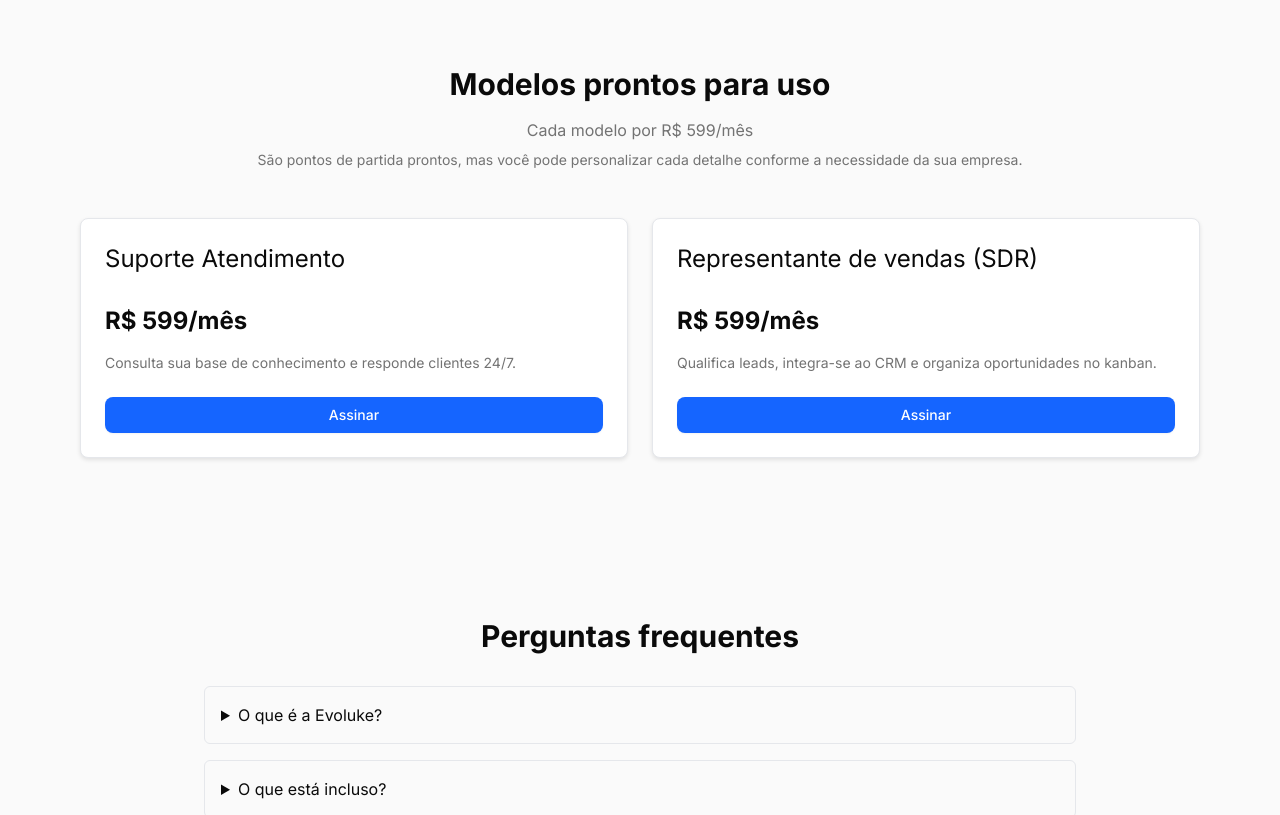
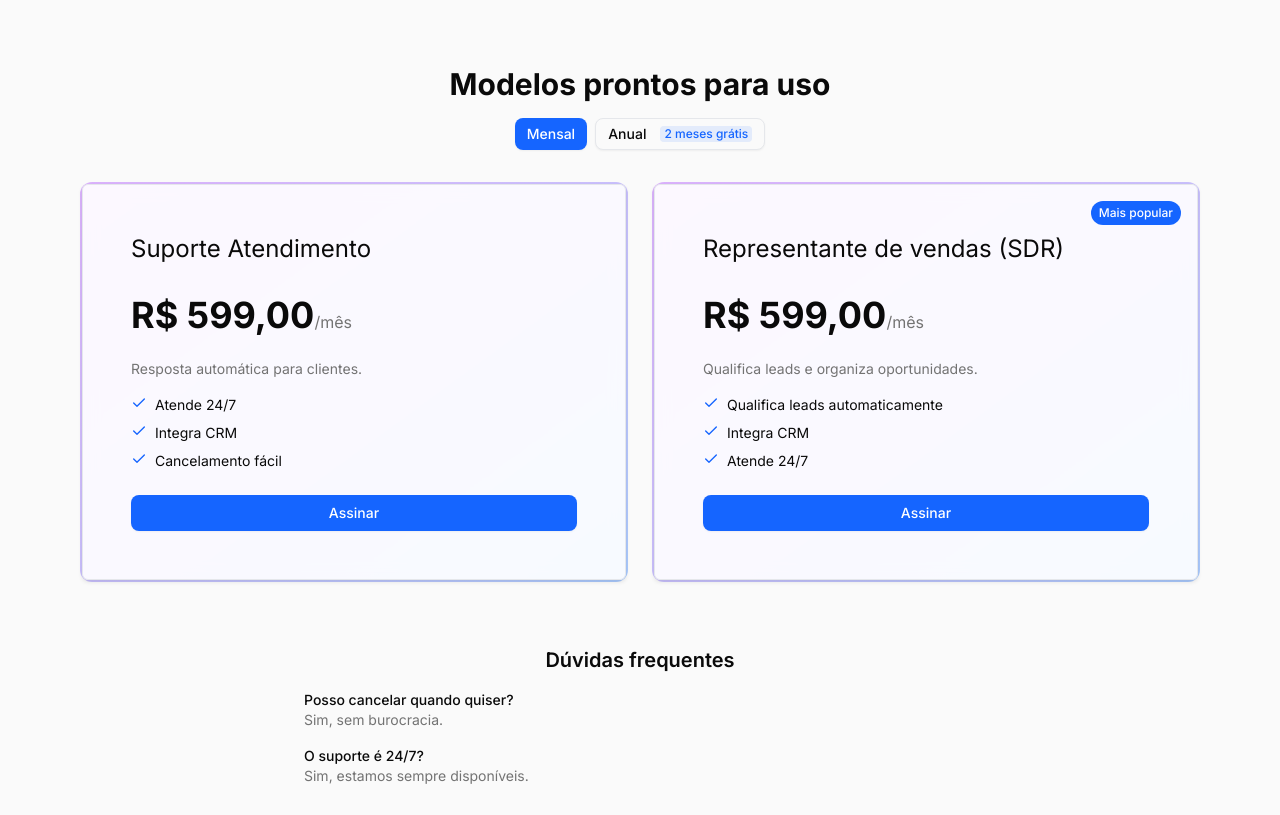
Before and after one commit to Evoluke/agent-plugandplay, a Next.js app: page / in a window 1280 px wide. Shown: the part 2280-3095 px from the top of the page. Built offline with nearby package versions, Linux system fonts and the light colour scheme; no server answers.

Commit message:
feat: enhance pricing section

```diff
--- a/components/landing/Pricing.tsx
+++ b/components/landing/Pricing.tsx
@@ -1,5 +1,6 @@
 "use client";
 
+import { useState } from "react";
 import Link from "next/link";
 import { Button } from "@/components/ui/button";
 import {
@@ -9,45 +10,97 @@ import {
   CardContent,
   CardFooter,
 } from "@/components/ui/card";
+import { Check } from "lucide-react";
 
-const models = [
+const PRICE_MONTHLY = 599;
+const PRICE_ANNUAL = 5990; // 2 meses grátis
+
+const plans = [
   {
     name: "Suporte Atendimento",
-    description:
-      "Consulta sua base de conhecimento e responde clientes 24/7.",
+    tagline: "Resposta automática para clientes.",
+    features: ["Atende 24/7", "Integra CRM", "Cancelamento fácil"],
   },
   {
     name: "Representante de vendas (SDR)",
-    description:
-      "Qualifica leads, integra-se ao CRM e organiza oportunidades no kanban.",
+    tagline: "Qualifica leads e organiza oportunidades.",
+    features: [
+      "Qualifica leads automaticamente",
+      "Integra CRM",
+      "Atende 24/7",
+    ],
+    popular: true,
   },
 ];
 
-const price = "R$ 599/mês";
+const formatPrice = (value: number) =>
+  value.toLocaleString("pt-BR", { style: "currency", currency: "BRL" });
+
 export default function Pricing() {
+  const [billing, setBilling] = useState<"monthly" | "annual">("monthly");
+  const price =
+    billing === "monthly" ?
+      formatPrice(PRICE_MONTHLY) :
+      formatPrice(PRICE_ANNUAL);
+  const suffix = billing === "monthly" ? "/mês" : "/ano";
+
   return (
     <section id="modelos" className="bg-[#FAFAFA] py-24">
       <div className="container mx-auto max-w-6xl px-4">
         <h2 className="mb-4 text-center text-3xl font-bold">
           Modelos prontos para uso
         </h2>
-        <p className="mb-2 text-center text-muted-foreground">
-          Cada modelo por {price}
-        </p>
-        <p className="mb-12 text-center text-sm text-muted-foreground">
-          São pontos de partida prontos, mas você pode personalizar cada
-          detalhe conforme a necessidade da sua empresa.
-        </p>
+        <div className="mb-8 flex justify-center gap-2">
+          <Button
+            size="sm"
+            variant={billing === "monthly" ? "default" : "outline"}
+            onClick={() => setBilling("monthly")}
+          >
+            Mensal
+          </Button>
+          <Button
+            size="sm"
+            variant={billing === "annual" ? "default" : "outline"}
+            onClick={() => setBilling("annual")}
+          >
+            Anual
+            <span className="ml-2 rounded bg-primary/10 px-1 text-xs text-primary">
+              2 meses grátis
+            </span>
+          </Button>
+        </div>
         <ul className="grid gap-6 sm:grid-cols-2" role="list">
-          {models.map(({ name, description }) => (
+          {plans.map(({ name, tagline, features, popular }) => (
             <li key={name} role="listitem">
-              <Card className="flex flex-col transition-transform transition-shadow hover:-translate-y-1 hover:shadow-lg">
+              <div className="group rounded-xl bg-gradient-to-br from-purple-500/40 to-blue-500/40 p-[2px] transition-all hover:-translate-y-1 hover:shadow-xl">
+                <Card className="relative flex h-full flex-col rounded-[calc(theme(borderRadius.lg)-2px)] bg-white/90 p-6 backdrop-blur">
+                  {popular && (
+                    <span className="absolute right-4 top-4 rounded-full bg-primary px-2 py-1 text-xs font-medium text-white">
+                      Mais popular
+                    </span>
+                  )}
                   <CardHeader>
                     <CardTitle className="text-2xl">{name}</CardTitle>
                   </CardHeader>
                   <CardContent className="flex-grow">
-                  <p className="mb-4 text-2xl font-bold">{price}</p>
-                  <p className="text-sm text-muted-foreground">{description}</p>
+                    <p className="mb-6 text-4xl font-bold">
+                      {price}
+                      <span className="text-base font-normal text-muted-foreground">
+                        {suffix}
+                      </span>
+                    </p>
+                    {billing === "annual" && (
+                      <p className="mb-4 text-sm text-primary">2 meses grátis</p>
+                    )}
+                    <p className="mb-4 text-sm text-muted-foreground">{tagline}</p>
+                    <ul className="space-y-2">
+                      {features.map((feature) => (
+                        <li key={feature} className="flex items-start text-sm">
+                          <Check className="mr-2 h-4 w-4 text-primary" />
+                          {feature}
+                        </li>
+                      ))}
+                    </ul>
                   </CardContent>
                   <CardFooter>
                     <Link
@@ -55,13 +108,31 @@ export default function Pricing() {
                       className="w-full"
                       aria-label={`Assinar o modelo ${name}`}
                     >
-                    <Button className="w-full">Assinar</Button>
+                      <Button className="w-full transition-colors group-hover:bg-primary/90">
+                        Assinar
+                      </Button>
                     </Link>
                   </CardFooter>
                 </Card>
+              </div>
             </li>
           ))}
         </ul>
+        <div className="mt-16">
+          <h3 className="mb-4 text-center text-xl font-semibold">
+            Dúvidas frequentes
+          </h3>
+          <dl className="mx-auto max-w-2xl space-y-4 text-sm">
+            <div>
+              <dt className="font-medium">Posso cancelar quando quiser?</dt>
+              <dd className="text-muted-foreground">Sim, sem burocracia.</dd>
+            </div>
+            <div>
+              <dt className="font-medium">O suporte é 24/7?</dt>
+              <dd className="text-muted-foreground">Sim, estamos sempre disponíveis.</dd>
+            </div>
+          </dl>
+        </div>
       </div>
     </section>
   );
```
Lines whose indentation alone changed are shown as unchanged.
